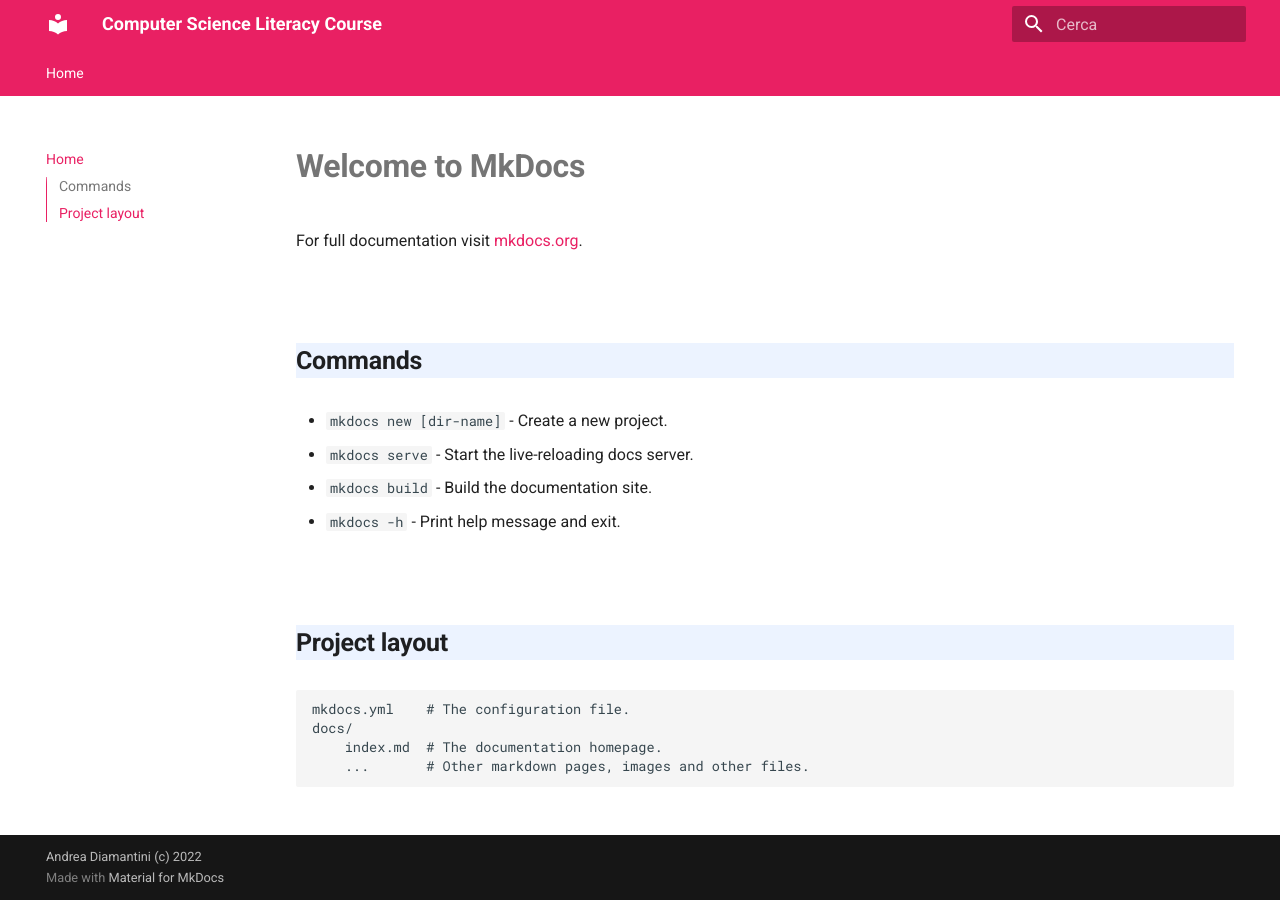
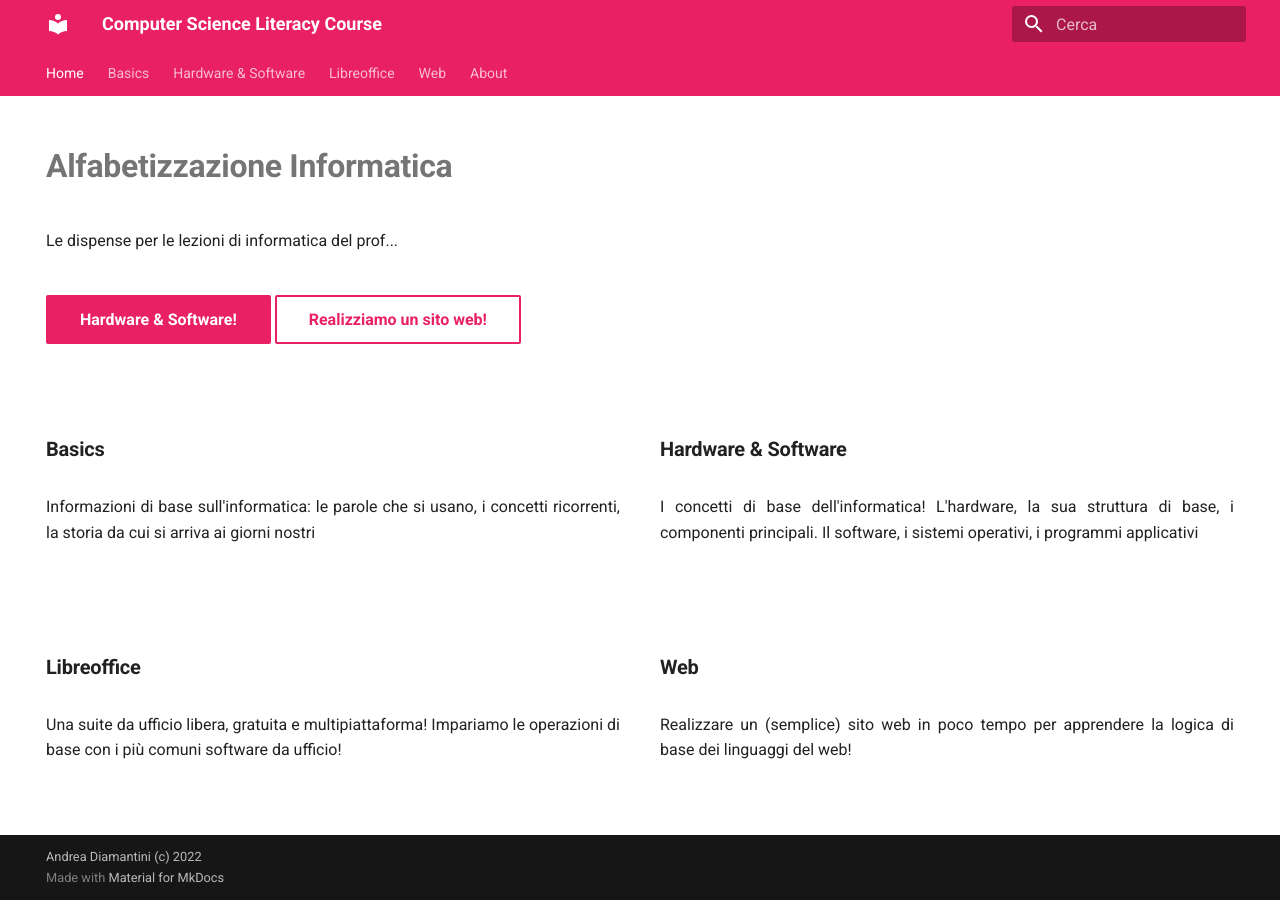
Before and after one commit to adjamhub/infohandouts, an MkDocs documentation site: the page built from docs/index.md, in a window 1280 px wide. Built offline with MkDocs 1.6.1 and Material for MkDocs 9.7.7, drawn with Linux system fonts in a browser that asks for light colours.

Commit message:
primi files

```diff
--- a/docs/index.md
+++ b/docs/index.md
@@ -1,17 +1,58 @@
-# Welcome to MkDocs
+---
+hide:
+  - navigation
+  - toc
+---
+<style>
+.w3-row:after,.w3-row:before{content:"";display:table;clear:both}
+.w3-half{float:left;width:100%;}
+@media (min-width:601px){.w3-half{width:49.99999%}}
+</style>
 
-For full documentation visit [mkdocs.org](https://www.mkdocs.org).
+<body>
+<!-- style="background: #4051b5; background:linear-gradient(#4051b5 0%, #4051b5 20%, #C4D5F9 100%);"> -->
 
-## Commands
+<!-- xxxxxxxxxxxxxxxxxxxxxxxxxxxxxxxxxxxxxxxxxxxxxxxxxxxxxxxxxxxxxxxxxxxxxxxxxxxxxxx -->
+<section class="">
 
-* `mkdocs new [dir-name]` - Create a new project.
-* `mkdocs serve` - Start the live-reloading docs server.
-* `mkdocs build` - Build the documentation site.
-* `mkdocs -h` - Print help message and exit.
+<div>
+<h1 style="font-weight:bold">Alfabetizzazione Informatica</h1>
+<p>Le dispense per le lezioni di informatica del prof...</p>
+<br>
+<a href="/hwsw/basics/00_intro" class="md-button md-button--primary">Hardware & Software!</a>
+<a href="/web/00_intro" class="md-button">Realizziamo un sito web!</a>
+</div>
 
-## Project layout
+</section>
 
-    mkdocs.yml    # The configuration file.
-    docs/
-        index.md  # The documentation homepage.
-        ...       # Other markdown pages, images and other files.
+<!-- xxxxxxxxxxxxxxxxxxxxxxxxxxxxxxxxxxxxxxxxxxxxxxxxxxxxxxxxxxxxxxxxxxxxxxxxxxxxxxx -->
+<section class="">
+
+<div class="w3-row">
+
+<div class="w3-half" style="padding:0 20px 0 0">
+<h3>Basics</h3>
+<p>Informazioni di base sull'informatica: le parole che si usano, i concetti ricorrenti, la storia da cui si arriva ai giorni nostri</p>
+</div>
+
+<div class="w3-half" style="padding:0 0 0 20px">
+<h3>Hardware & Software</h3>
+<p>I concetti di base dell'informatica! L'hardware, la sua struttura di base, i componenti principali.
+Il software, i sistemi operativi, i programmi applicativi</p>
+</div>
+
+<div class="w3-half" style="padding:0 20px 0 0">
+<h3>Libreoffice</h3>
+<p>Una suite da ufficio libera, gratuita e multipiattaforma! Impariamo le operazioni di base con i più comuni software da ufficio!</p>
+</div>
+
+<div class="w3-half" style="padding:0 0 0 20px">
+<h3>Web</h3>
+<p>Realizzare un (semplice) sito web in poco tempo per apprendere la logica di base dei linguaggi del web!</p>
+</div>
+
+</div>
+
+</section>
+
+</body>
--- a/mkdocs.yml
+++ b/mkdocs.yml
@@ -39,3 +39,12 @@
 
 nav:
   - Home: index.md
+  - Basics:
+    - Introduzione: basics/00_intro.md
+  - Hardware & Software:
+    - Introduzione: hwsw/00_intro.md
+  - Libreoffice:
+    - Introduzione: libreoffice/00_intro.md
+  - Web:
+    - Introduzione: web/00_intro.md
+  - About: about.md
```
Also changed, not shown: docs/about.md (added, +238 -0 lines), docs/basics/00_intro.md (added, +3 -0 lines), docs/hwsw/00_intro.md (added, +3 -0 lines), docs/libreoffice/00_intro.md (added, +3 -0 lines), docs/web/00_intro.md (added, +3 -0 lines).
